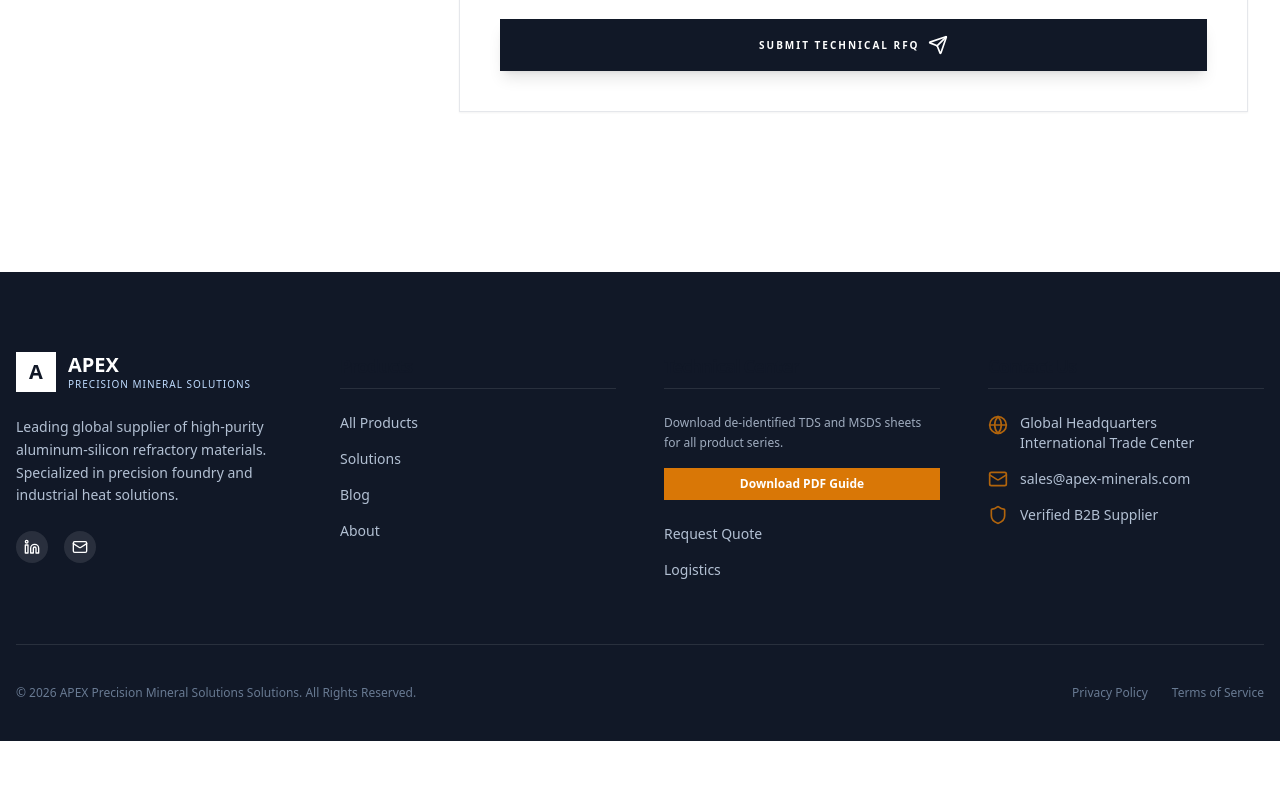
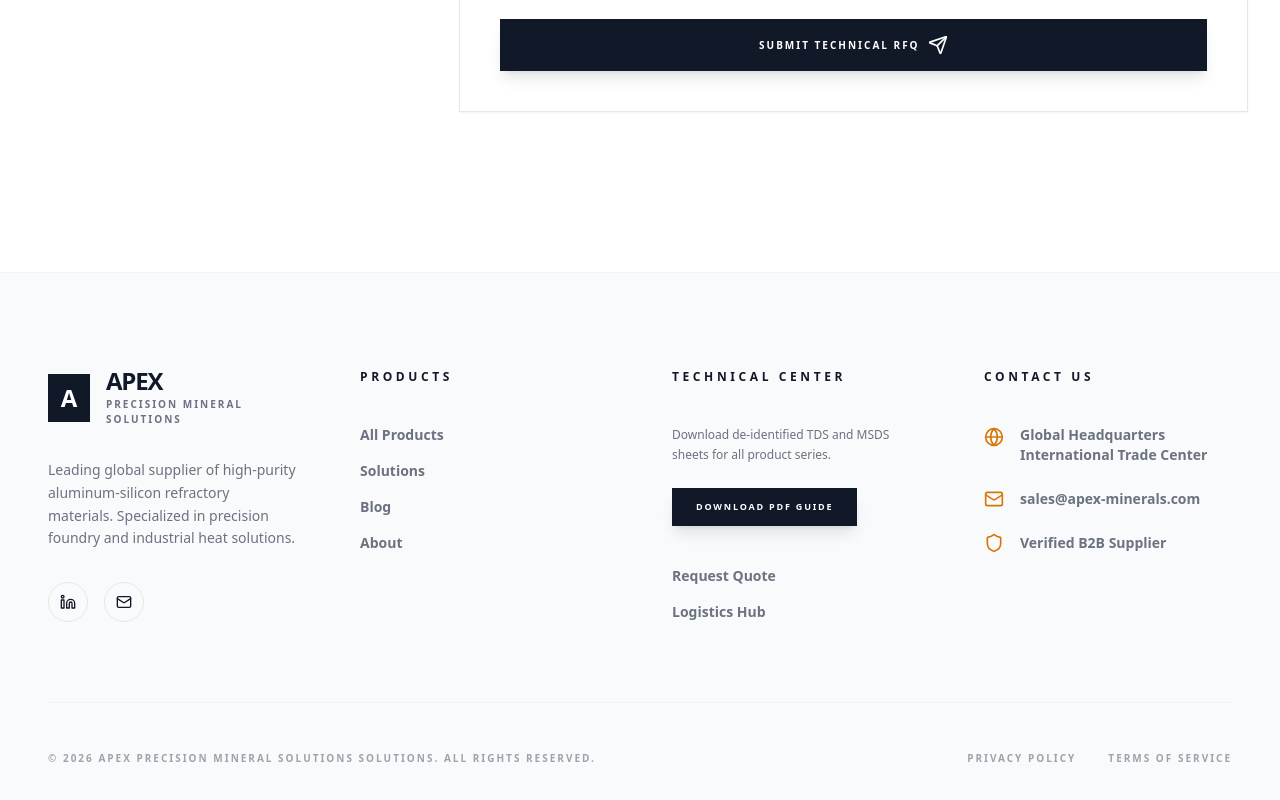
Before and after one commit to marvinx0115-debug/kaolin, a React (Vite) app: page /contact in a window 1280 px wide. Shown: the part 935-1735 px from the top of the page. Before the commit the page ends 1676 px from the top, so only its background shows below. Built offline with nearby package versions, Linux system fonts and the light colour scheme.

Commit message:
UI: Change footer to a light, editorial style for a more spacious feel

```diff
--- a/src/components/footer/Footer.jsx
+++ b/src/components/footer/Footer.jsx
@@ -8,28 +8,28 @@ const Footer = () => {
   const { t } = useTranslation();
 
   return (
-    <footer className="bg-[var(--color-primary)] text-white pt-20 pb-10" data-component="site-footer">
-      <div className="max-w-7xl mx-auto px-4">
-        <div className="grid grid-cols-1 md:grid-cols-2 lg:grid-cols-4 gap-12 mb-16">
+    <footer className="bg-[var(--color-bg-alt)] text-[var(--color-text-main)] pt-24 pb-12 border-t border-gray-100" data-component="site-footer">
+      <div className="max-w-[1440px] mx-auto px-8 lg:px-12">
+        <div className="grid grid-cols-1 md:grid-cols-2 lg:grid-cols-4 gap-16 mb-20">
           {/* Brand Col */}
-          <div className="space-y-6">
-            <Link to="/" className="flex items-center">
-              <div className="w-10 h-10 bg-white rounded-[var(--radius-base)] flex items-center justify-center mr-3">
-                <span className="text-[var(--color-primary)] font-bold text-xl">{t('common.brand').charAt(0)}</span>
+          <div className="space-y-8">
+            <Link to="/" className="flex items-center group">
+              <div className="w-12 h-12 bg-[var(--color-primary)] rounded-[var(--radius-base)] flex items-center justify-center mr-4">
+                <span className="text-white font-bold text-2xl">{t('common.brand').charAt(0)}</span>
               </div>
               <div>
-                <span className="block font-bold text-xl leading-tight">{t('common.brand')}</span>
-                <span className="block text-blue-200 text-[10px] tracking-widest uppercase font-medium">{t('common.brandSubtitle')}</span>
+                <span className="block text-[var(--color-primary)] font-black text-2xl leading-none tracking-tighter">{t('common.brand')}</span>
+                <span className="block text-[var(--color-text-muted)] text-[10px] tracking-[0.2em] uppercase font-bold mt-1">{t('common.brandSubtitle')}</span>
               </div>
             </Link>
-            <p className="text-blue-100 text-sm leading-relaxed opacity-80">
+            <p className="text-[var(--color-text-muted)] text-sm leading-relaxed font-medium">
               {t('footer.desc')}
             </p>
             <div className="flex space-x-4">
-              <a href="#" className="w-8 h-8 bg-white/10 rounded-full flex items-center justify-center hover:bg-[var(--color-accent)] transition-colors">
+              <a href="#" className="w-10 h-10 border border-[var(--color-border)] rounded-full flex items-center justify-center text-[var(--color-primary)] hover:bg-[var(--color-primary)] hover:text-white transition-colors">
                 <Linkedin className="w-4 h-4" />
               </a>
-              <a href="#" className="w-8 h-8 bg-white/10 rounded-full flex items-center justify-center hover:bg-[var(--color-accent)] transition-colors">
+              <a href="#" className="w-10 h-10 border border-[var(--color-border)] rounded-full flex items-center justify-center text-[var(--color-primary)] hover:bg-[var(--color-primary)] hover:text-white transition-colors">
                 <Mail className="w-4 h-4" />
               </a>
             </div>
@@ -37,8 +37,8 @@ const Footer = () => {
 
           {/* Quick Links */}
           <div>
-            <h3 className="text-lg font-bold mb-6 border-b border-white/10 pb-2">{t('nav.products')}</h3>
-            <ul className="space-y-4 text-sm text-blue-100 opacity-80">
+            <h3 className="text-xs font-black uppercase tracking-[0.3em] text-[var(--color-primary)] mb-10">{t('nav.products')}</h3>
+            <ul className="space-y-4 text-sm font-bold text-[var(--color-text-muted)]">
               <li><Link to="/products" className="hover:text-[var(--color-accent)] transition-colors">{t('common.allProducts')}</Link></li>
               <li><Link to="/solutions" className="hover:text-[var(--color-accent)] transition-colors">{t('nav.solutions')}</Link></li>
               <li><Link to="/blog" className="hover:text-[var(--color-accent)] transition-colors">{t('nav.blog')}</Link></li>
@@ -46,48 +46,48 @@ const Footer = () => {
             </ul>
           </div>
 
-          {/* Support */}
+          {/* Technical Center */}
           <div>
-            <h3 className="text-lg font-bold mb-6 border-b border-white/10 pb-2">{t('footer.techCenter')}</h3>
-            <div className="mb-4">
-              <p className="text-xs text-blue-100 opacity-70 leading-relaxed mb-4">
+            <h3 className="text-xs font-black uppercase tracking-[0.3em] text-[var(--color-primary)] mb-10">{t('footer.techCenter')}</h3>
+            <div className="mb-6">
+              <p className="text-xs text-[var(--color-text-muted)] leading-relaxed mb-6 font-medium">
                 {t('footer.techDesc')}
               </p>
-              <button className="w-full bg-[var(--color-accent)] text-white py-2 px-4 rounded-[var(--radius-base)] text-xs font-bold hover:opacity-90 transition-opacity">
+              <button className="btn-primary !py-3 !px-6 !text-[9px] w-full lg:w-auto">
                 {t('footer.downloadBtn')}
               </button>
             </div>
-            <ul className="space-y-4 text-sm text-blue-100 opacity-80 mt-6">
+            <ul className="space-y-4 text-sm font-bold text-[var(--color-text-muted)] mt-10">
               <li><Link to="/contact" className="hover:text-[var(--color-accent)] transition-colors">{t('common.requestQuote')}</Link></li>
-              <li><a href="#" className="hover:text-[var(--color-accent)] transition-colors">Logistics</a></li>
+              <li><a href="#" className="hover:text-[var(--color-accent)] transition-colors">Logistics Hub</a></li>
             </ul>
           </div>
 
           {/* Contact Info */}
           <div>
-            <h3 className="text-lg font-bold mb-6 border-b border-white/10 pb-2">{t('footer.contactUs')}</h3>
-            <div className="space-y-4 text-sm text-blue-100 opacity-80">
+            <h3 className="text-xs font-black uppercase tracking-[0.3em] text-[var(--color-primary)] mb-10">{t('footer.contactUs')}</h3>
+            <div className="space-y-6 text-sm font-bold text-[var(--color-text-muted)]">
               <div className="flex items-start">
-                <Globe className="w-5 h-5 mr-3 mt-0.5 text-[var(--color-accent)]" />
+                <Globe className="w-5 h-5 mr-4 mt-0.5 text-[var(--color-accent)]" />
                 <span>{t('footer.hq')}<br />International Trade Center</span>
               </div>
               <div className="flex items-center">
-                <Mail className="w-5 h-5 mr-3 text-[var(--color-accent)]" />
+                <Mail className="w-5 h-5 mr-4 text-[var(--color-accent)]" />
                 <span>sales@apex-minerals.com</span>
               </div>
               <div className="flex items-center">
-                <Shield className="w-5 h-5 mr-3 text-[var(--color-accent)]" />
+                <Shield className="w-5 h-5 mr-4 text-[var(--color-accent)]" />
                 <span>Verified B2B Supplier</span>
               </div>
             </div>
           </div>
         </div>
 
-        <div className="pt-10 border-t border-white/10 text-center md:text-left md:flex justify-between items-center text-xs text-blue-200/50">
+        <div className="pt-12 border-t border-gray-100 flex flex-col md:flex-row justify-between items-center text-[10px] font-black uppercase tracking-[0.2em] text-gray-400">
           <p>© {currentYear} {t('common.brand')} {t('common.brandSubtitle')} Solutions. {t('footer.rights')}</p>
-          <div className="mt-4 md:mt-0 space-x-6">
-            <a href="#" className="hover:text-white">Privacy Policy</a>
-            <a href="#" className="hover:text-white">Terms of Service</a>
+          <div className="mt-6 md:mt-0 space-x-8">
+            <a href="#" className="hover:text-[var(--color-primary)] transition-colors">Privacy Policy</a>
+            <a href="#" className="hover:text-[var(--color-primary)] transition-colors">Terms of Service</a>
           </div>
         </div>
       </div>
```
